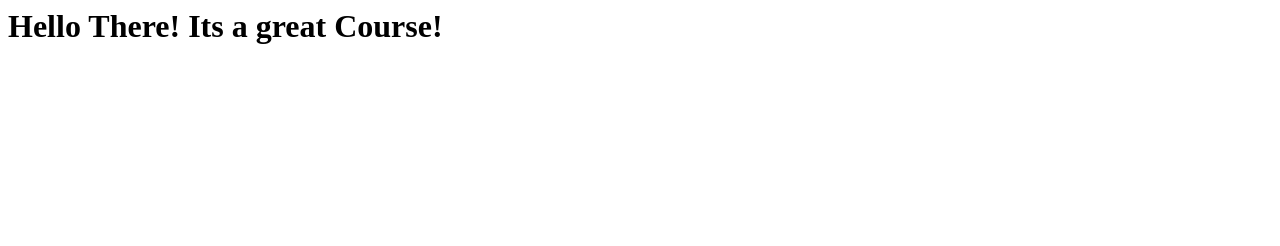
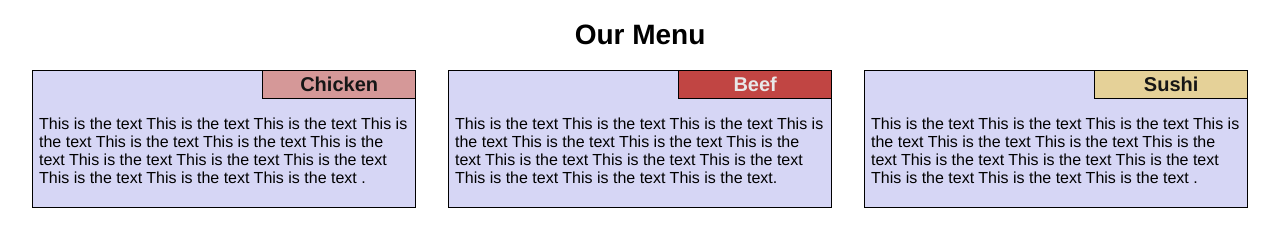
Before and after one commit to lanestoras/coursera-test, a plain HTML site: page site/index.html in a window 1280 px wide. Drawn offline with Linux system fonts and the light colour scheme; files that its build step writes are made by us from their sources.

Commit message:
Update index.html

```diff
--- a/site/index.html
+++ b/site/index.html
@@ -1,9 +1,25 @@
-<DOCTYPE! <!DOCTYPE html>
+<!DOCTYPE HTML>
 <html>
 <head>
-	<title>Hello There</title>
+<meta charset="utf-8">
+<title>Assignment Solution for Module 2</title>
+<link rel="stylesheet" type="text/css" href="style.css" />
 </head>
 <body>
-<h1>Hello There! Its a great Course!</h1>
+<header>
+    <h1>Our Menu</h1>
+</header>
+<section id="chicken">
+    <h2>Chicken</h2>
+    <p>This is the text This is the text This is the text This is the text This is the text This is the text This is the text This is the text This is the text This is the text This is the text This is the text This is the text .</p>
+  </section>
+  <section id="beef">
+    <h2>Beef</h2>
+    <p>This is the text This is the text This is the text This is the text This is the text This is the text This is the text This is the text This is the text This is the text This is the text This is the text This is the text.</p>
+</section>
+<section id="sushi">
+    <h2>Sushi</h2>
+    <p>This is the text This is the text This is the text This is the text This is the text This is the text This is the text This is the text This is the text This is the text This is the text This is the text This is the text .</p>
+</section>
 </body>
 </html>
```
